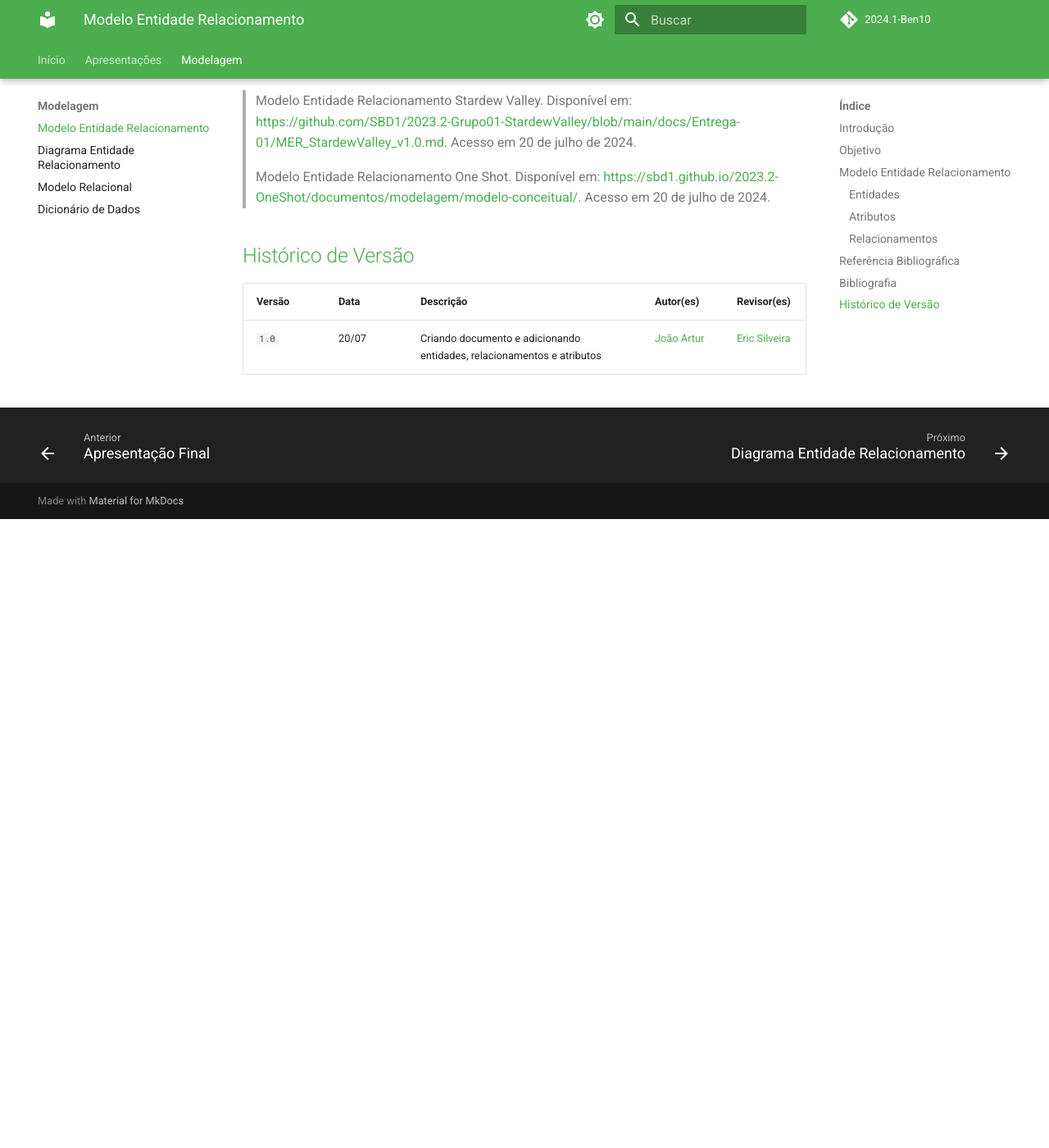
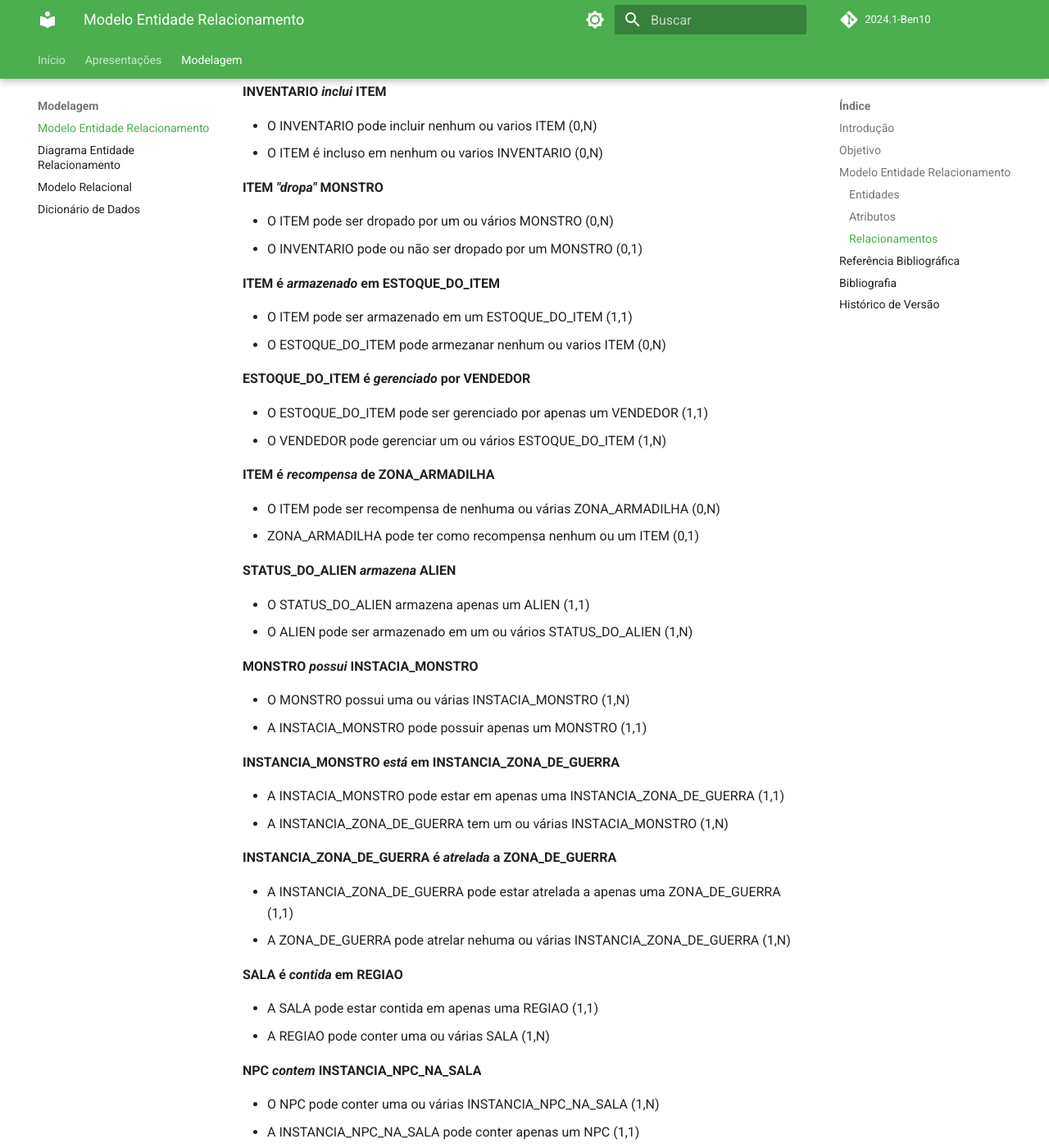
Before and after one commit to SBD1/2024.1-Ben10, an MkDocs documentation site: the page built from docs/modulo1/MER.md, in a window 1280 px wide and 1400 px high, scrolled down 3227 px. Shown: the whole window at 82% size. Built offline with MkDocs 1.6.1 and Material for MkDocs 9.7.7, drawn with Linux system fonts in a browser that asks for light colours; comment, search, counter and statistics services are not loaded; the version menu is left out; before the commit the page ends 3860 px from its top, so only the background shows below that; some of the changed text lies outside the part shown.

Commit message:
finalizando mer

```diff
--- a/docs/modulo1/MER.md
+++ b/docs/modulo1/MER.md
@@ -81,11 +81,100 @@ A representação gráfica deste modelo pode ser vista no artefato [DER](https:/
 - O INVENTARIO é contido por apenas um PERSONAGEM(1,1)
 
 
+**PERSONAGEM _possui_ REGISTRO_DA_MISSAO**
+
+- O PERSONAGEM possui nenhum ou um REGISTRO_DA_MISSAO (0,1)
+- O REGISTRO_DA_MISSAO é possuido por apenas um PERSONAGEM (1,1)
+
+
+**REGISTRO_DA_MISSAO _contem_ MISSAO**
+
+- O REGISTRO_DA_MISSAO pode conter apenas uma missão (1,1)
+- A MISSAO pode ser contida em nenhum ou varios REGISTRO_DA_MISSAO (0,N)
+
+
+**MISSAO tem como _pre-requisito_ MISSAO**
+
+- A MISSAO pode ter como pre-requisito nenhuma ou várias MISSAO (0,N)
+- A MISSAO pode ser pre-requisito de nenhuma ou várias MISSAO (0,N)
+
+
+**MISSAO é _demandada_ por GUIA_DE_MISSOES**
+
+- A MISSAO pode ser demandada por apenas um GUIA_DE_MISSOES (1,1)
+- O GUIA_DE_MISSOES pode demandar apenas uma MISSAO (1,1)
+
+
 **INVENTARIO _inclui_ ITEM**
 
 - O INVENTARIO pode incluir nenhum ou varios ITEM (0,N)
 - O ITEM é incluso em nenhum ou varios INVENTARIO (0,N)
 
+
+**ITEM _"dropa"_ MONSTRO**
+
+- O ITEM pode ser dropado por um ou vários MONSTRO (0,N)
+- O INVENTARIO pode ou não ser dropado por um MONSTRO (0,1)
+
+
+**ITEM é _armazenado_ em ESTOQUE_DO_ITEM**
+
+- O ITEM pode ser armazenado em um ESTOQUE_DO_ITEM (1,1)
+- O ESTOQUE_DO_ITEM pode armezanar nenhum ou varios ITEM (0,N)
+
+
+**ESTOQUE_DO_ITEM é _gerenciado_ por VENDEDOR**
+
+- O ESTOQUE_DO_ITEM pode ser gerenciado por apenas um VENDEDOR (1,1)
+- O VENDEDOR pode gerenciar um ou vários ESTOQUE_DO_ITEM (1,N)
+
+
+**ITEM é _recompensa_ de ZONA_ARMADILHA**
+
+- O ITEM pode ser recompensa de nenhuma ou várias ZONA_ARMADILHA (0,N)
+- ZONA_ARMADILHA pode ter como recompensa nenhum ou um ITEM (0,1)
+
+
+**STATUS_DO_ALIEN _armazena_ ALIEN**
+
+- O STATUS_DO_ALIEN armazena apenas um ALIEN (1,1)
+- O ALIEN pode ser armazenado em um ou vários STATUS_DO_ALIEN (1,N)
+
+
+**MONSTRO _possui_ INSTACIA_MONSTRO**
+
+- O MONSTRO possui uma ou várias INSTACIA_MONSTRO (1,N)
+- A INSTACIA_MONSTRO pode possuir apenas um MONSTRO (1,1)
+
+
+**INSTANCIA_MONSTRO _está_ em INSTANCIA_ZONA_DE_GUERRA**
+
+- A INSTACIA_MONSTRO pode estar em apenas uma INSTANCIA_ZONA_DE_GUERRA (1,1)
+- A INSTANCIA_ZONA_DE_GUERRA tem um ou várias INSTACIA_MONSTRO (1,N)
+
+
+**INSTANCIA_ZONA_DE_GUERRA é _atrelada_ a ZONA_DE_GUERRA**
+
+- A INSTANCIA_ZONA_DE_GUERRA pode estar atrelada a apenas uma ZONA_DE_GUERRA (1,1)
+- A ZONA_DE_GUERRA pode atrelar nehuma ou várias INSTANCIA_ZONA_DE_GUERRA (1,N)
+
+
+**SALA é _contida_ em REGIAO**
+
+- A SALA pode estar contida em apenas uma REGIAO (1,1)
+- A REGIAO pode conter uma ou várias SALA (1,N)
+
+
+**NPC _contem_ INSTANCIA_NPC_NA_SALA**
+
+- O NPC pode conter uma ou várias INSTANCIA_NPC_NA_SALA (1,N)
+- A INSTANCIA_NPC_NA_SALA pode conter apenas um NPC (1,1)
+
+
+**INSTANCIA_NPC_NA_SALA _está_ em SALA**
+
+- A INSTANCIA_NPC_NA_SALA pode estar em apenas uma SALA (1,1)
+- A SALA pode ter nenhuma ou várias INSTANCIA_NPC_NA_SALA (0,N)
 
 
 
```
Also changed, not shown: other parts of docs/modulo1/MER.md (+1 -1 lines).
